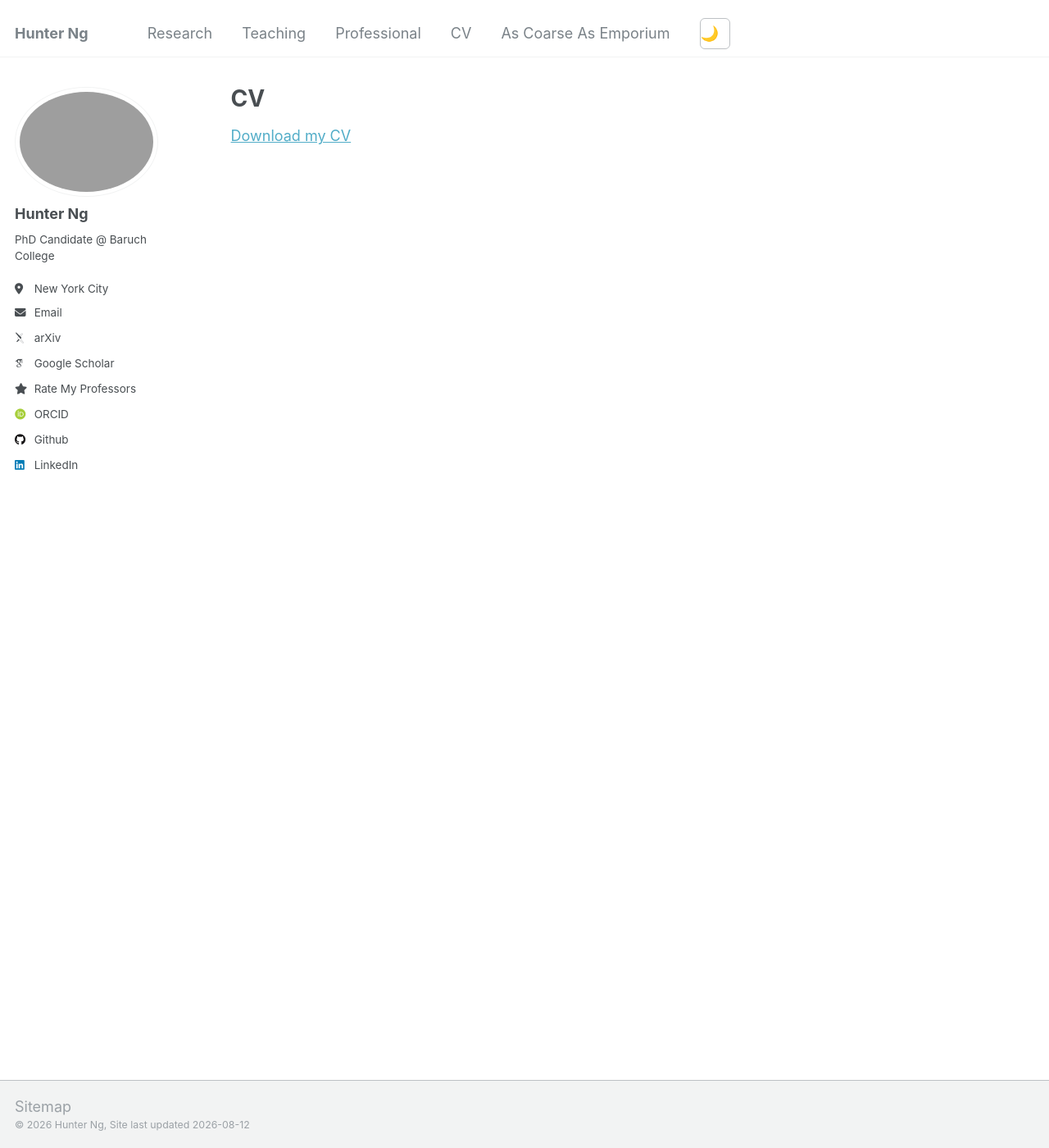
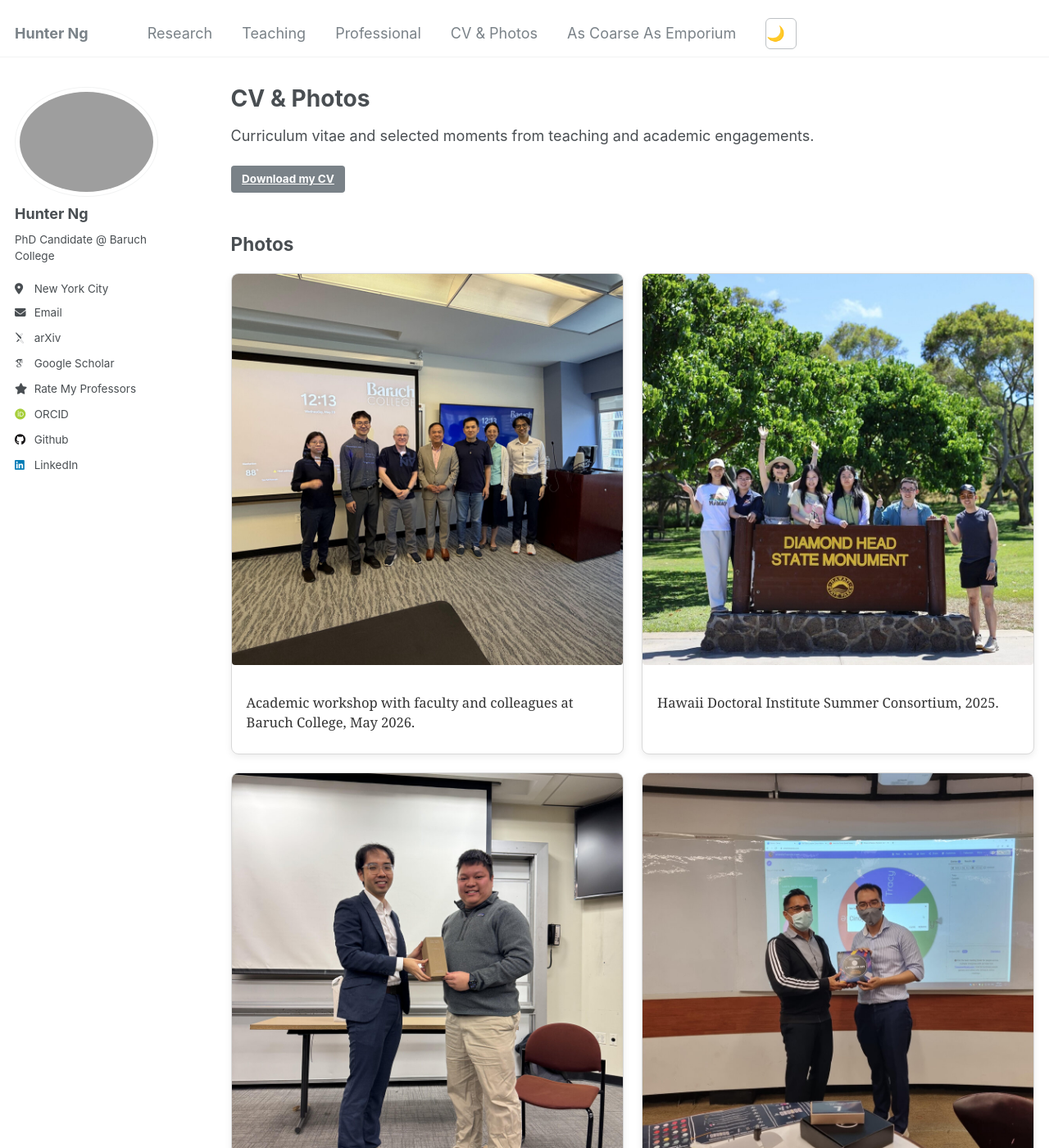
Before and after one commit to hunternbh/hunterng, a Jekyll site: the page built from _pages/cv.md, in a window 1280 px wide and 1400 px high. Shown: the whole window at 82% size. Built offline with Jekyll 4.4.1, drawn with Linux system fonts in a browser that asks for light colours; some web fonts are replaced; some of the changed text lies outside the part shown.

Commit message:
Add professional photo gallery

```diff
--- a/_data/navigation.yml
+++ b/_data/navigation.yml
@@ -14,7 +14,7 @@ main:
   - title: "Professional"
     url: /professional/
 
-  - title: "CV"
+  - title: "CV & Photos"
     url: /cv/
 
   - title: "As Coarse As Emporium"
--- a/_pages/cv.md
+++ b/_pages/cv.md
@@ -1,6 +1,6 @@
 ---
 layout: archive
-title: "CV"
+title: "CV & Photos"
 permalink: /cv/
 author_profile: true
 redirect_from:
@@ -9,4 +9,85 @@ redirect_from:
 
 {% include base_path %}
 
-[Download my CV]({{ site.baseurl }}/files/cv.docx)
+<style>
+  .cv-intro {
+    max-width: 46rem;
+    margin-bottom: 1.25rem;
+  }
+
+  .photo-gallery {
+    display: grid;
+    grid-template-columns: repeat(2, minmax(0, 1fr));
+    gap: 1.25rem;
+    margin-top: 1.25rem;
+  }
+
+  .photo-card {
+    overflow: hidden;
+    margin: 0;
+    border: 1px solid #d9d9d9;
+    border-radius: 0.5rem;
+    background: #fff;
+    box-shadow: 0 0.15rem 0.5rem rgba(0, 0, 0, 0.08);
+  }
+
+  .photo-card img {
+    display: block;
+    width: 100%;
+    aspect-ratio: 1 / 1;
+    object-fit: cover;
+  }
+
+  .photo-card figcaption {
+    min-height: 4.5rem;
+    padding: 0.85rem 1rem;
+    color: #333;
+    font-size: 0.92rem;
+    line-height: 1.45;
+  }
+
+  @media (max-width: 620px) {
+    .photo-gallery {
+      grid-template-columns: 1fr;
+    }
+  }
+
+  @media (prefers-color-scheme: dark) {
+    .photo-card {
+      border-color: #555;
+      background: #252a2e;
+    }
+
+    .photo-card figcaption {
+      color: #f2f2f2;
+    }
+  }
+</style>
+
+<p class="cv-intro">Curriculum vitae and selected moments from teaching and academic engagements.</p>
+
+[Download my CV]({{ site.baseurl }}/files/cv.docx){: .btn .btn--primary }
+
+## Photos
+
+<div class="photo-gallery">
+  <figure class="photo-card">
+    <img src="{{ site.baseurl }}/files/photos/baruch-may-2026-square.jpg" alt="Faculty and colleagues gathered at Baruch College" width="1000" height="1000" loading="lazy">
+    <figcaption>Academic workshop with faculty and colleagues at Baruch College, May 2026.</figcaption>
+  </figure>
+
+  <figure class="photo-card">
+    <img src="{{ site.baseurl }}/files/photos/hawaii-consortium-square.jpg" alt="Hawaii Doctoral Institute Summer Consortium participants at Diamond Head State Monument" width="1000" height="1000" loading="lazy">
+    <figcaption>Hawaii Doctoral Institute Summer Consortium, 2025.</figcaption>
+  </figure>
+
+  <figure class="photo-card">
+    <img src="{{ site.baseurl }}/files/photos/baruch-guest-2025-square.jpg" alt="Guest presentation recognition at Baruch College" width="1000" height="1000" loading="lazy">
+    <figcaption>Guest presentation and recognition at Baruch College, 2025.</figcaption>
+  </figure>
+
+  <figure class="photo-card">
+    <img src="{{ site.baseurl }}/files/photos/ntu-2022-square.jpg" alt="Classroom teaching activity at Nanyang Technological University" width="1000" height="1000" loading="lazy">
+    <figcaption>Classroom teaching activity at Nanyang Technological University, 2022.</figcaption>
+  </figure>
+</div>
```
Also changed, not shown: files/photos/baruch-guest-2025-square.jpg (added), files/photos/baruch-may-2026-square.jpg (added), files/photos/hawaii-consortium-square.jpg (added), files/photos/ntu-2022-square.jpg (added).
